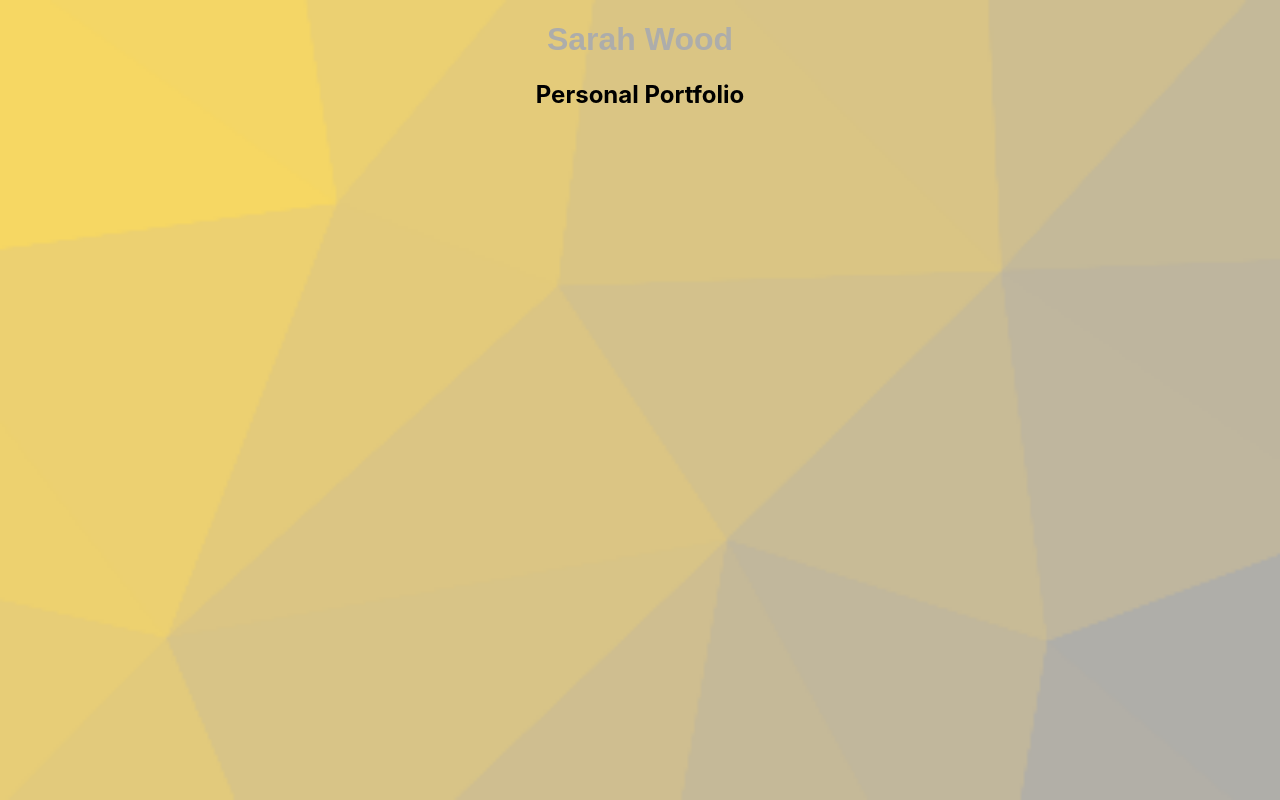
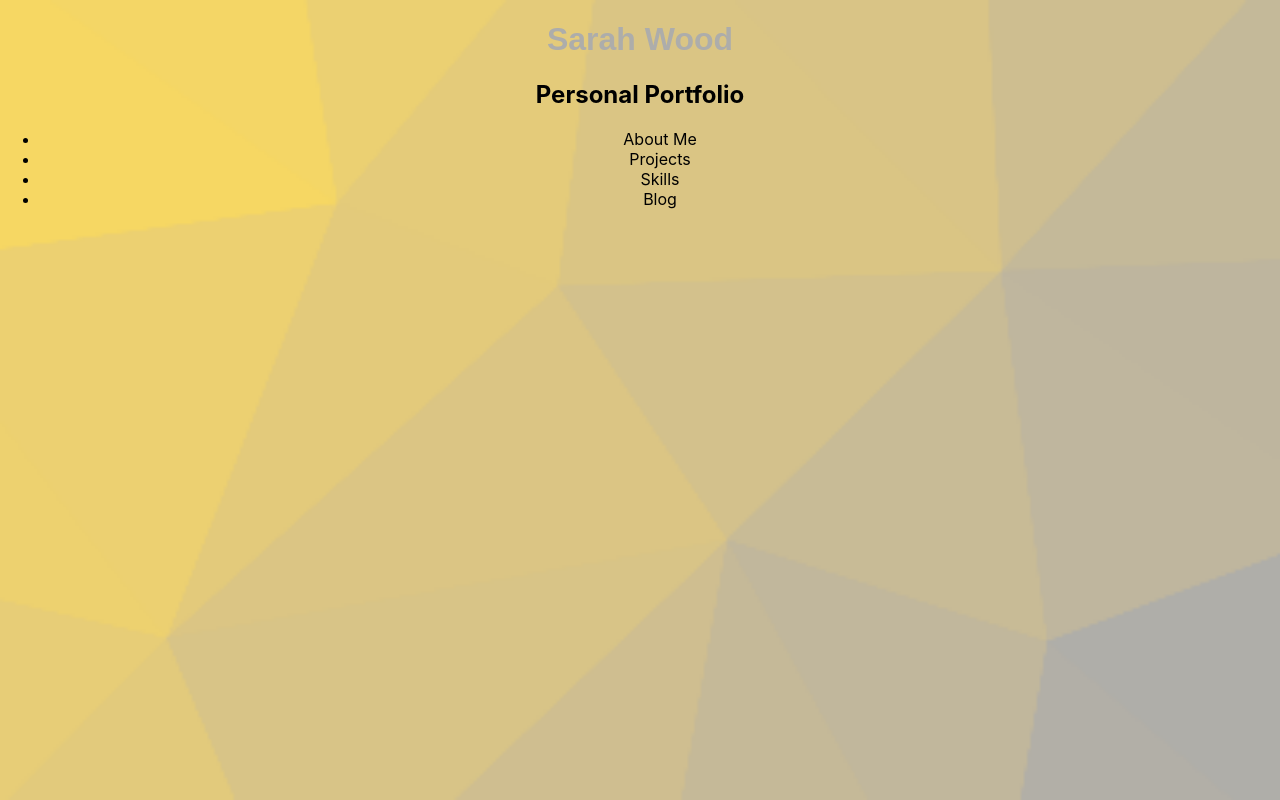
Before and after one commit to sarahfwood/Personal-Portfolio, a React (Create React App) app in the folder portfolio/: page / in a window 1280 px wide. Built offline with nearby package versions, Linux system fonts and the light colour scheme; a web font is replaced by a local one.

Commit message:
navabr added

```diff
--- a/portfolio/src/App.js
+++ b/portfolio/src/App.js
@@ -7,7 +7,22 @@ function App() {
     <div className="App">
       <h1>Sarah Wood</h1>
       <h2>Personal Portfolio</h2>
-      <navbar></navbar>
+      <navbar>
+        <ul>
+          <li>
+            About Me
+          </li>
+          <li>
+            Projects
+          </li>
+          <li>
+            Skills
+          </li>
+          <li>
+            Blog
+          </li>
+        </ul>
+      </navbar>
     </div>
   );
 }
```
